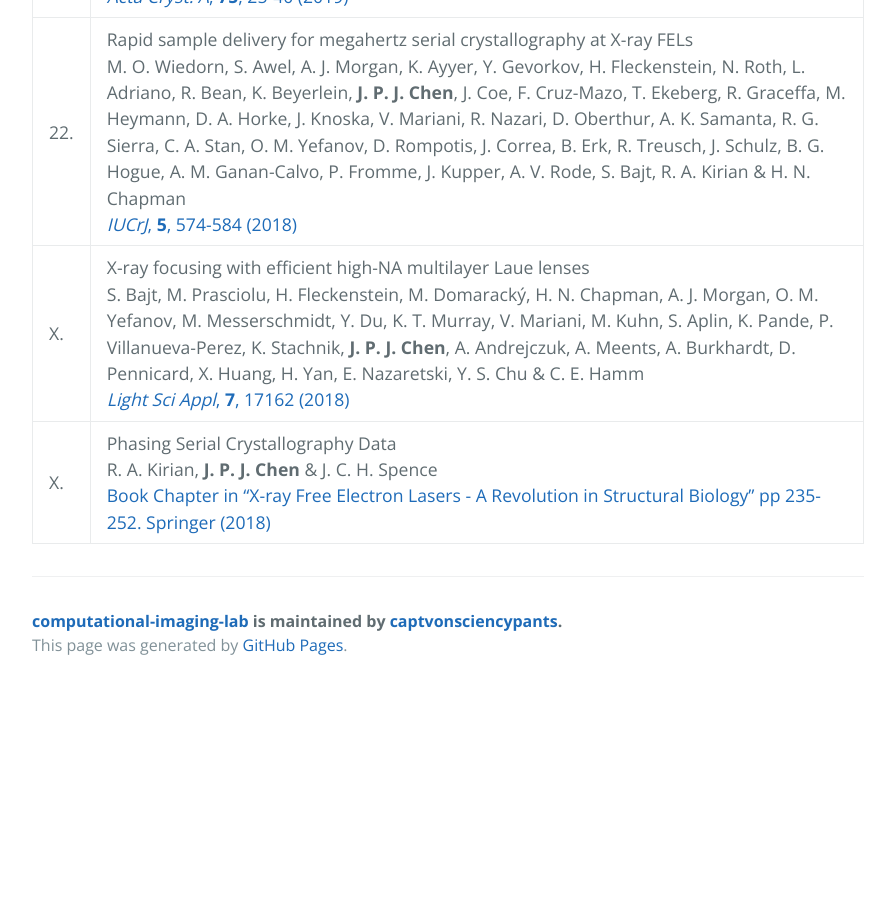
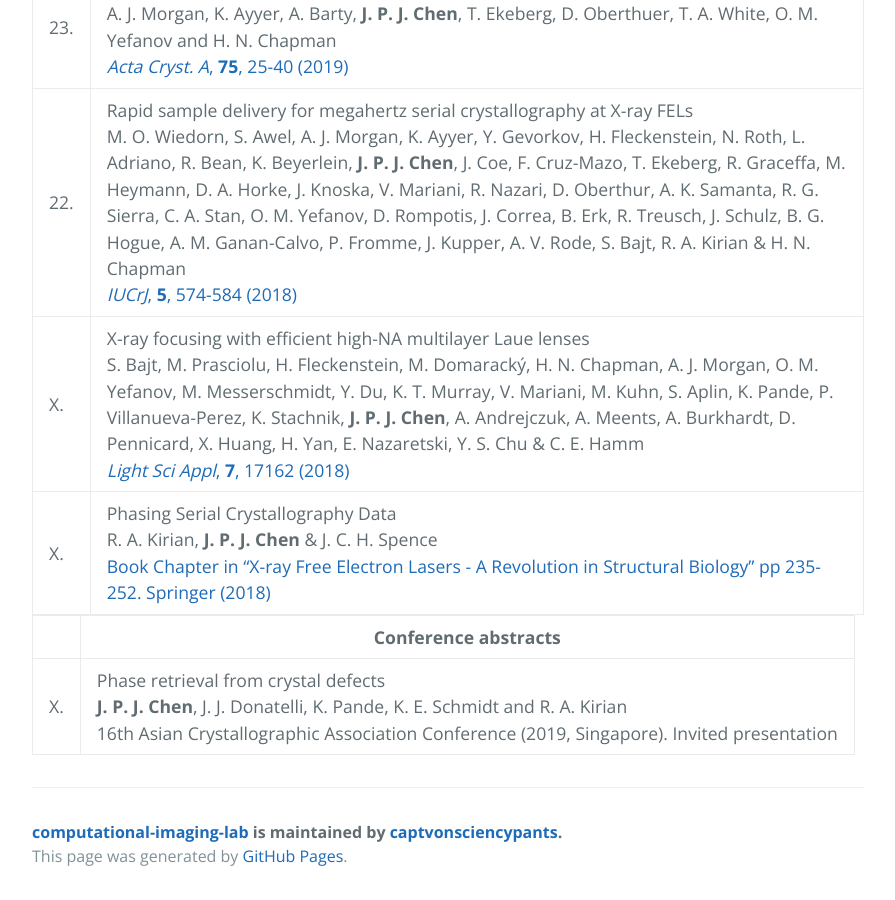
Before and after one commit to captvonsciencypants/computational-imaging-lab, a Jekyll site: the page built from publications.md, in a window 1280 px wide and 900 px high, scrolled down 1012 px. Shown: the whole window, without its empty margins (192-1087 px from the left). Built offline with Jekyll 4.4.1, drawn with Linux system fonts in a browser that asks for light colours; our own code applies the rules of GitHub Pages for plain Markdown files; the repository's description, which GitHub fills in, is left out; before the commit the page ends 1701 px from its top, so only the background shows below that; some of the changed text lies outside the part shown.

Commit message:
Update publications.md

```diff
--- a/publications.md
+++ b/publications.md
@@ -11,3 +13,8 @@ External listings
 |22. |  Rapid sample delivery for megahertz serial crystallography at X-ray FELs <br> M. O. Wiedorn, S. Awel, A. J. Morgan, K. Ayyer, Y. Gevorkov, H. Fleckenstein, N. Roth, L. Adriano, R. Bean, K. Beyerlein, **J. P. J. Chen**, J. Coe, F. Cruz-Mazo, T. Ekeberg, R. Graceffa, M. Heymann, D. A. Horke, J. Knoska, V. Mariani, R. Nazari, D. Oberthur, A. K. Samanta, R. G. Sierra, C. A. Stan, O. M. Yefanov, D. Rompotis, J. Correa, B. Erk, R. Treusch, J. Schulz, B. G. Hogue, A. M. Ganan-Calvo, P. Fromme, J. Kupper, A. V. Rode, S. Bajt, R. A. Kirian & H. N. Chapman <br> [_IUCrJ_, **5**, 574-584 (2018)](https://doi.org/10.1107/S2052252518008369) |
 |X. |  X-ray focusing with efficient high-NA multilayer Laue lenses <br> S. Bajt, M. Prasciolu, H. Fleckenstein, M. Domaracký, H. N. Chapman, A. J. Morgan, O. M. Yefanov, M. Messerschmidt, Y. Du, K. T. Murray, V. Mariani, M. Kuhn, S. Aplin, K. Pande, P. Villanueva-Perez, K. Stachnik, **J. P. J. Chen**, A. Andrejczuk, A. Meents, A. Burkhardt, D. Pennicard, X. Huang, H. Yan, E. Nazaretski, Y. S. Chu & C. E. Hamm  <br> [_Light Sci Appl_, **7**, 17162 (2018)](https://doi.org/10.1038/lsa.2017.162) |
 |X. |  Phasing Serial Crystallography Data <br> R. A. Kirian, **J. P. J. Chen** & J. C. H. Spence <br> [Book Chapter in “X-ray Free Electron Lasers - A Revolution in Structural Biology” pp 235-252. Springer (2018)](https://link.springer.com/chapter/10.1007/978-3-030-00551-1_8) |
+
+
+| |  Conference abstracts  |
+|-|-|
+|X. |  Phase retrieval from crystal defects <br> **J. P. J. Chen**, J. J. Donatelli, K. Pande, K. E. Schmidt and R. A. Kirian <br> 16th Asian Crystallographic Association Conference (2019, Singapore). Invited presentation |
```
Also changed, not shown: other parts of publications.md (+3 -1 lines).
